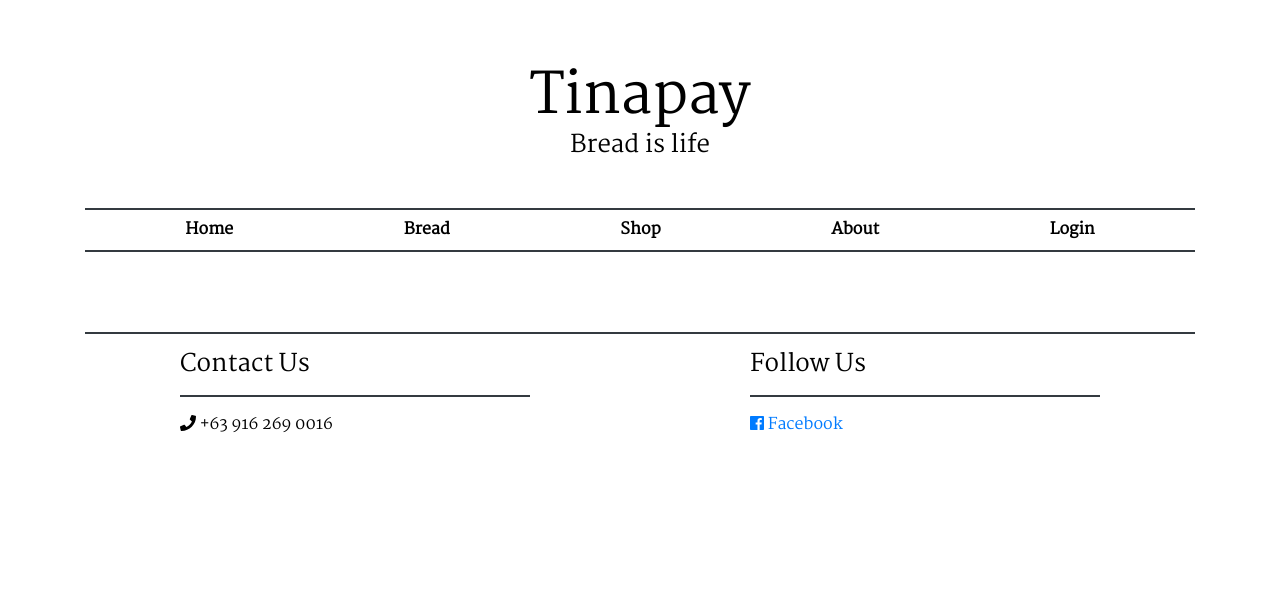
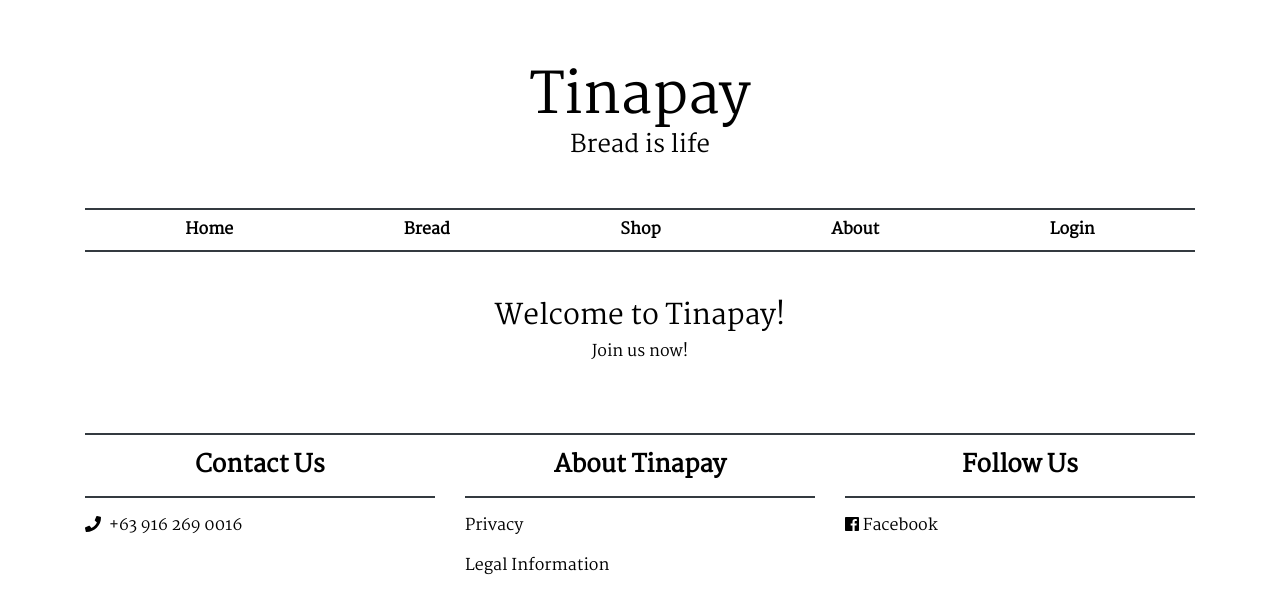
Before and after one commit to iecruz/tinapay, a Python web app: template templates/index.html in a window 1280 px wide. Shown: the top 614 px of the page. Run offline with Jinja, Linux system fonts and the light colour scheme; the template is opened without the code that fills it, so the values that code supplies are empty; some libraries are stand-ins or nearby versions.

Commit message:
Procfile

```diff
--- a/templates/base.html
+++ b/templates/base.html
@@ -45,14 +45,20 @@
         <hr class="border border-dark">
         <div class="row justify-content-around">
             <div class="col-12 col-md-4 my-2 my-md-0">
-                <h4>Contact Us</h4>
+                <h4 class="text-center font-weight-bold">Contact Us</h4>
                 <hr class="border border-dark">
-                <p><i class="fa fa-phone"></i> +63 916 269 0016</p>
+                <p><i class="fa fa-phone mr-2"></i>+63 916 269 0016</p>
             </div>
             <div class="col-12 col-md-4 my-2 my-md-0">
-                <h4>Follow Us</h4>
+                <h4 class="text-center font-weight-bold">About Tinapay</h4>
                 <hr class="border border-dark">
-                <a href="https://www.facebook.com/nathan.abriol.1"><i class="fab fa-facebook"></i> Facebook</a>
+                <p><a href="#" class="text-black">Privacy</a></p>
+                <p><a href="#" class="text-black">Legal Information</a></p>
+            </div>
+            <div class="col-12 col-md-4 my-2 my-md-0">
+                <h4 class="text-center font-weight-bold">Follow Us</h4>
+                <hr class="border border-dark">
+                <p><a href="https://www.facebook.com/nathan.abriol.1" class="text-black"><i class="fab fa-facebook"></i> Facebook</a></p>
             </div>
         </div>
     </div>
--- a/templates/index.html
+++ b/templates/index.html
@@ -1,9 +1,13 @@
 {% extends "base.html" %}
 
 {% block content %}
+<div class="container py-3">
 {% if session %}
-<div class="container py-3">
-    <h4 class="text-center">Good Day, {{ session['first_name'] }} {{ session['last_name'] }}!</h4>
+    <h3 class="text-center">Good Day, {{ session['first_name'] }} {{ session['last_name'] }}!</h3>
+    <h6 class="text-center">Don't forget to buy some bread today!</h6>
+    {% else %}
+    <h3 class="text-center">Welcome to Tinapay!</h3>
+    <h6 class="text-center">Join us now!</h6>
+{% endif %}
 </div>
-{% endif %}
 {% endblock %}
--- a/templates/user/login.html
+++ b/templates/user/login.html
@@ -7,11 +7,11 @@
 <div class="container my-5 py-5">
     <div class="row align-items-center">
         <div class="col-12 col-md-6">
-            <h1 class="display-3 text-center mb-0">Tinapay PH</h1>
+            <h1 class="display-4 text-center mb-0">Tinapay PH</h1>
             <h4 class="text-center mb-5">Bread is life</h4>
         </div>
         <div class="col-12 col-md-6">
-            <h1 class="mb-4">Login to Tinapay PH</h1>
+            <h1 class="d-none d-md-block mb-4">Login to Tinapay PH</h1>
             <form action="{{ url_for('users.login')}}" method="post">
                 {{ render_field(form.username) }}
                 {{ render_field(form.password) }}
--- a/templates/user/register.html
+++ b/templates/user/register.html
@@ -7,11 +7,11 @@
 <div class="container my-5 py-5">
     <div class="row align-items-center">
         <div class="col-12 col-md-6">
-            <h1 class="display-3 text-center mb-0">Tinapay PH</h1>
+            <h1 class="display-4 text-center mb-0">Tinapay PH</h1>
             <h4 class="text-center mb-5">Bread is life</h4>
         </div>
         <div class="col-12 col-md-6">
-            <h1 class="mb-4">Join Tinapay PH</h1>
+            <h1 class="d-none d-md-block mb-4">Join Tinapay PH</h1>
             <form action="{{ url_for('users.register')}}" method="post">
                 {{ render_field(form.first_name) }}
                 {{ render_field(form.last_name) }}
```
Also changed, not shown: requirements.txt (+2 -10 lines), 1 other file.
